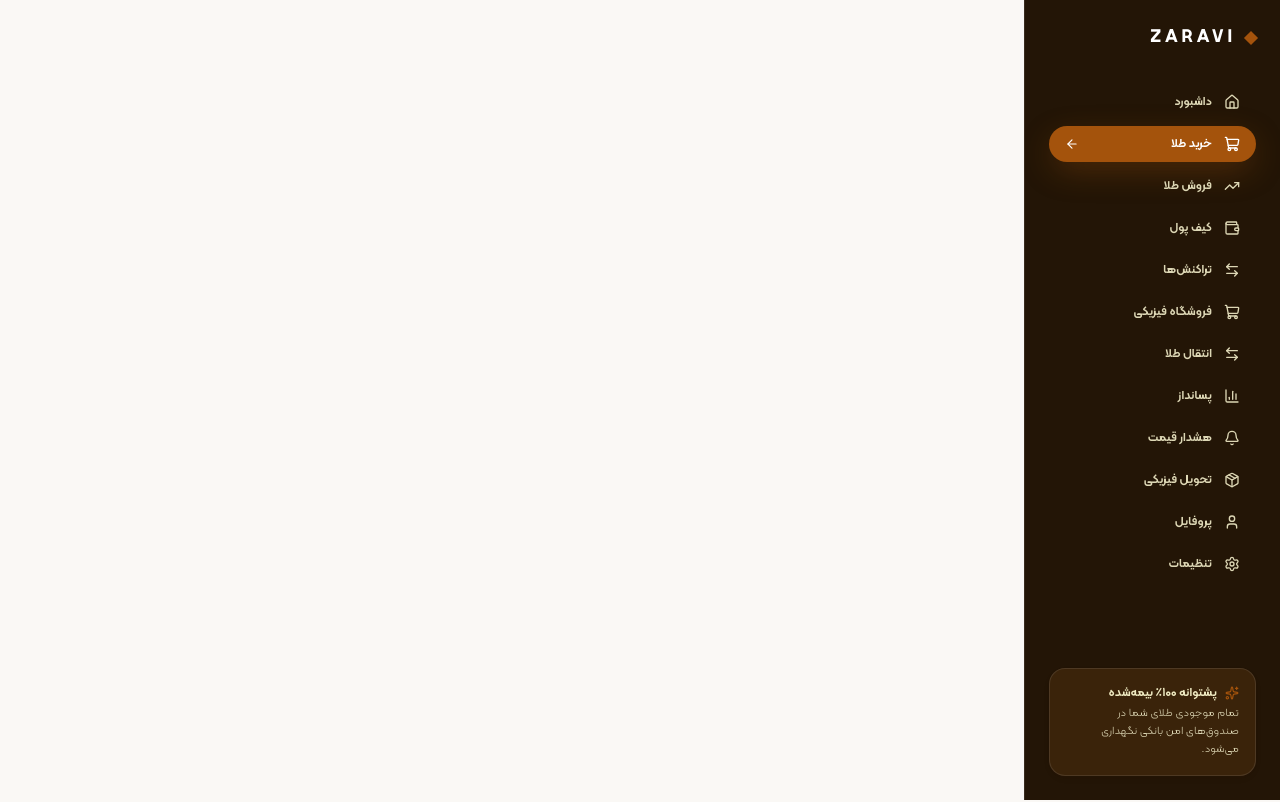
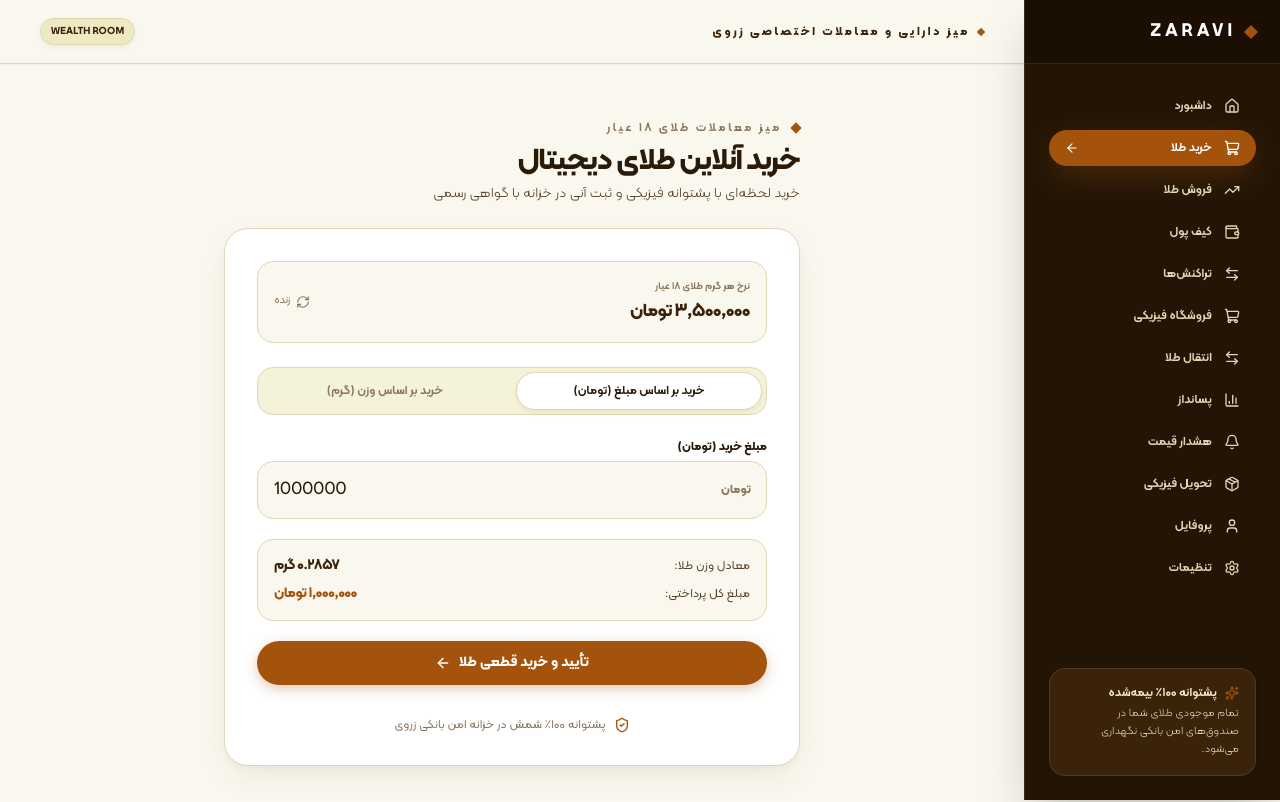
Before and after one commit to Omideafuri/Colorado-best, a Next.js app: page /buy in a window 1280 px wide. Shown: the top 802 px of the page. Built offline with nearby package versions, Linux system fonts and the light colour scheme; no server answers.

Commit message:
fix(layout): resolve vertical alignment mismatch between header, sidebar, and main content

```diff
--- a/src/app/(admin)/layout.tsx
+++ b/src/app/(admin)/layout.tsx
@@ -17,9 +17,9 @@
   return (
     <div className="min-h-screen bg-[#FAF8EE] text-[#2A1A08] selection:bg-[#A4530C] selection:text-white">
       {/* Admin Sidebar */}
-      <aside className="hidden md:flex md:w-64 md:flex-col md:fixed md:inset-y-0 border-l border-white/10 bg-[#231506] text-[#FAF8EE] shadow-2xl z-30">
-        {/* Logo */}
-        <div className="flex h-20 items-center justify-between px-6 border-b border-white/10 bg-[#160D04]/60">
+      <aside className="hidden md:flex md:w-64 md:flex-col md:fixed md:inset-y-0 md:right-0 border-l border-white/10 bg-[#231506] text-[#FAF8EE] shadow-2xl z-30">
+        {/* Logo Header */}
+        <div className="flex h-16 items-center justify-between px-6 border-b border-white/10 bg-[#160D04]/60">
           <Link href="/" className="flex items-center gap-2.5 group">
             <span className="diamond-motif !w-2 !h-2 group-hover:rotate-90 transition-transform duration-500 shadow-floating-amber" />
             <div>
@@ -77,7 +77,7 @@
         </div>
       </aside>
 
-      <main className="md:mr-64 pb-24 md:pb-0">
+      <main className="md:mr-64 pb-24 md:pb-12">
         {/* Admin Top Bar */}
         <header className="sticky top-0 z-20 h-16 border-b border-[#DFD7B5] bg-[#FAF8EE]/90 backdrop-blur-md flex items-center justify-between px-6 md:px-10 shadow-xs">
           <div className="flex items-center gap-2">
@@ -91,7 +91,7 @@
           </span>
         </header>
 
-        <div className="p-6 md:p-10">
+        <div className="mx-auto max-w-7xl p-6 md:p-10">
           {children}
         </div>
       </main>
--- a/src/app/(dashboard)/layout.tsx
+++ b/src/app/(dashboard)/layout.tsx
@@ -7,10 +7,23 @@
   children: React.ReactNode;
 }) {
   return (
-    <div className="min-h-screen bg-[#FAF8F5] text-[#141210] selection:bg-[#B8621B] selection:text-white">
+    <div className="min-h-screen bg-[#FAF8EE] text-[#2A1A08] selection:bg-[#A4530C] selection:text-white">
       <DashboardSidebar />
       <main className="md:mr-64 pb-24 md:pb-12">
-        <div className="mx-auto max-w-6xl px-4 sm:px-6 py-6 md:px-10 md:py-10">
+        {/* Dashboard Top Bar */}
+        <header className="sticky top-0 z-20 h-16 border-b border-[#DFD7B5] bg-[#FAF8EE]/90 backdrop-blur-md flex items-center justify-between px-6 md:px-10 shadow-xs">
+          <div className="flex items-center gap-2">
+            <span className="diamond-motif !w-1.5 !h-1.5" />
+            <h1 className="text-xs tracking-brand font-bold text-[#3A230A]">
+              میز دارایی و معاملات اختصاصی زروی
+            </h1>
+          </div>
+          <span className="text-[10px] font-mono bg-[#EEE9C1] border border-[#DFD7B5] px-2.5 py-1 rounded-full text-[#3A230A] font-bold shadow-floating-sm">
+            WEALTH ROOM
+          </span>
+        </header>
+
+        <div className="mx-auto max-w-6xl p-6 md:p-10">
           {children}
         </div>
       </main>
--- a/src/components/layout/DashboardSidebar.tsx
+++ b/src/components/layout/DashboardSidebar.tsx
@@ -10,17 +10,19 @@
   const pathname = usePathname();
 
   return (
-    <aside className="w-64 bg-[#231506] text-[#FAF8EE] border-l border-white/10 flex flex-col justify-between p-6 shrink-0 min-h-screen">
-      <div>
-        {/* Brand Link */}
-        <Link href="/dashboard" className="flex items-center gap-2.5 mb-8 group">
+    <aside className="hidden md:flex md:w-64 md:flex-col md:fixed md:inset-y-0 md:right-0 border-l border-white/10 bg-[#231506] text-[#FAF8EE] shadow-2xl z-30">
+      {/* Sidebar Header / Logo */}
+      <div className="flex h-16 items-center px-6 border-b border-white/10 bg-[#160D04]/60">
+        <Link href="/dashboard" className="flex items-center gap-2.5 group">
           <span className="diamond-motif !w-2.5 !h-2.5 group-hover:rotate-90 transition-transform duration-500 shadow-floating-amber" />
           <span className="text-lg tracking-brand font-bold text-white group-hover:text-[#EEE9C1] transition-colors">
             ZARAVI
           </span>
         </Link>
+      </div>
 
-        {/* Navigation Items */}
+      {/* Navigation & Status */}
+      <div className="flex-1 overflow-y-auto p-6 flex flex-col justify-between">
         <nav className="space-y-1.5">
           {dashboardNavItems.map((item) => {
             const isActive = pathname === item.href || (item.href !== '/dashboard' && pathname.startsWith(item.href));
@@ -46,10 +48,9 @@
             );
           })}
         </nav>
-      </div>
 
         {/* Vault Status Pod */}
-      <div className="bg-[#3A230A] p-4 rounded-2xl border border-white/10 text-xs shadow-floating-sm">
+        <div className="bg-[#3A230A] p-4 rounded-2xl border border-white/10 text-xs shadow-floating-sm mt-6">
           <div className="flex items-center gap-2 text-[#EEE9C1] font-semibold mb-1">
             <Sparkles className="w-3.5 h-3.5 text-[#A4530C]" />
             <span>پشتوانه ۱۰۰٪ بیمه‌شده</span>
@@ -58,6 +59,7 @@
             تمام موجودی طلای شما در صندوق‌های امن بانکی نگهداری می‌شود.
           </p>
         </div>
+      </div>
     </aside>
   );
 }
```
Lines whose indentation alone changed are shown as unchanged.
